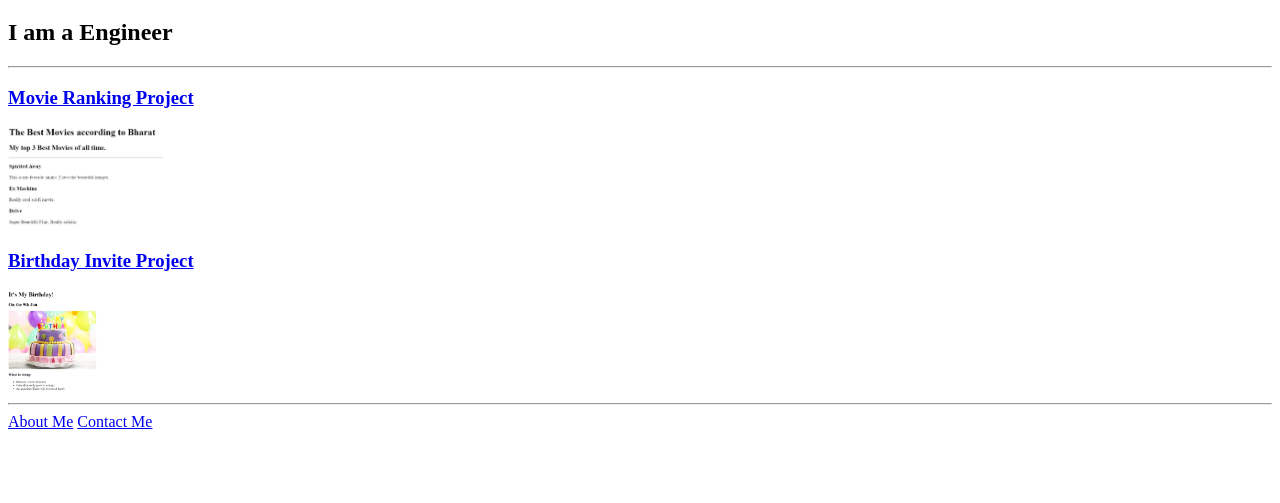
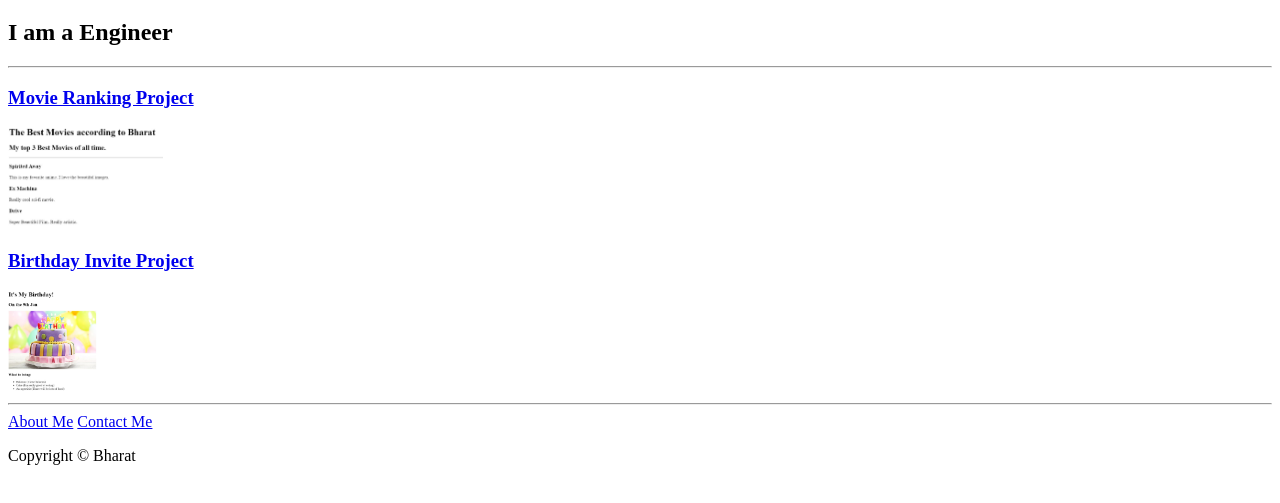
Before and after one commit to bharatsj/html-portfolio, a plain HTML site: page index.html in a window 1280 px wide. Shown: the part 61-564 px from the top of the page. Drawn offline with Linux system fonts and the light colour scheme.

Commit message:
Update index.html

```diff
--- a/index.html
+++ b/index.html
@@ -43,6 +43,10 @@ https://developer.mozilla.org/en-US/docs/Web/HTML/Element/img#attr-height -->
 
         <a href="./public/about.html">About Me</a>
         <a href="./public/contact.html">Contact Me</a>
+
+        <footer>
+            <p>Copyright © Bharat</p>
+        </footer>
     </body>
 
 </html>
```
